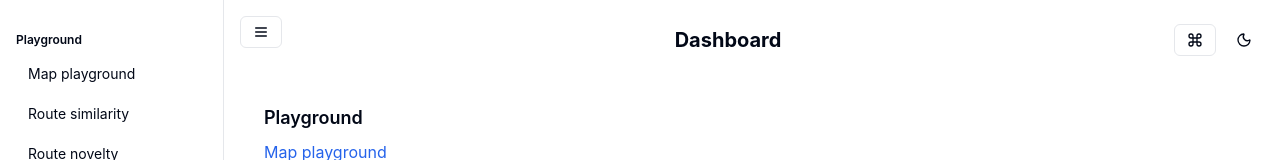
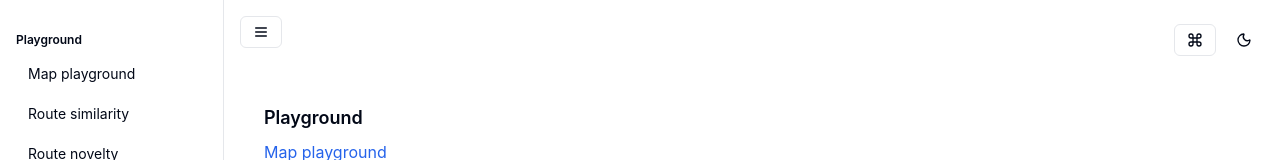
Before and after one commit to osmond/improved-system, a React (Vite) app: page /dashboard in a window 1280 px wide. Shown: the top 160 px of the page. Built offline with nearby package versions, Linux system fonts and the light colour scheme.

Commit message:
Remove dashboard title from layout header

```diff
--- a/src/components/layout/Layout.tsx
+++ b/src/components/layout/Layout.tsx
@@ -30,7 +30,6 @@ export default function Layout({ children }: LayoutProps) {
       <SidebarInset>
         <header className="flex items-center justify-between p-4">
           <SidebarTrigger />
-          <h1 className="text-xl font-bold">Dashboard</h1>
           <div className="flex items-center gap-2">
             <TooltipProvider delayDuration={100}>
               <Tooltip>
```
